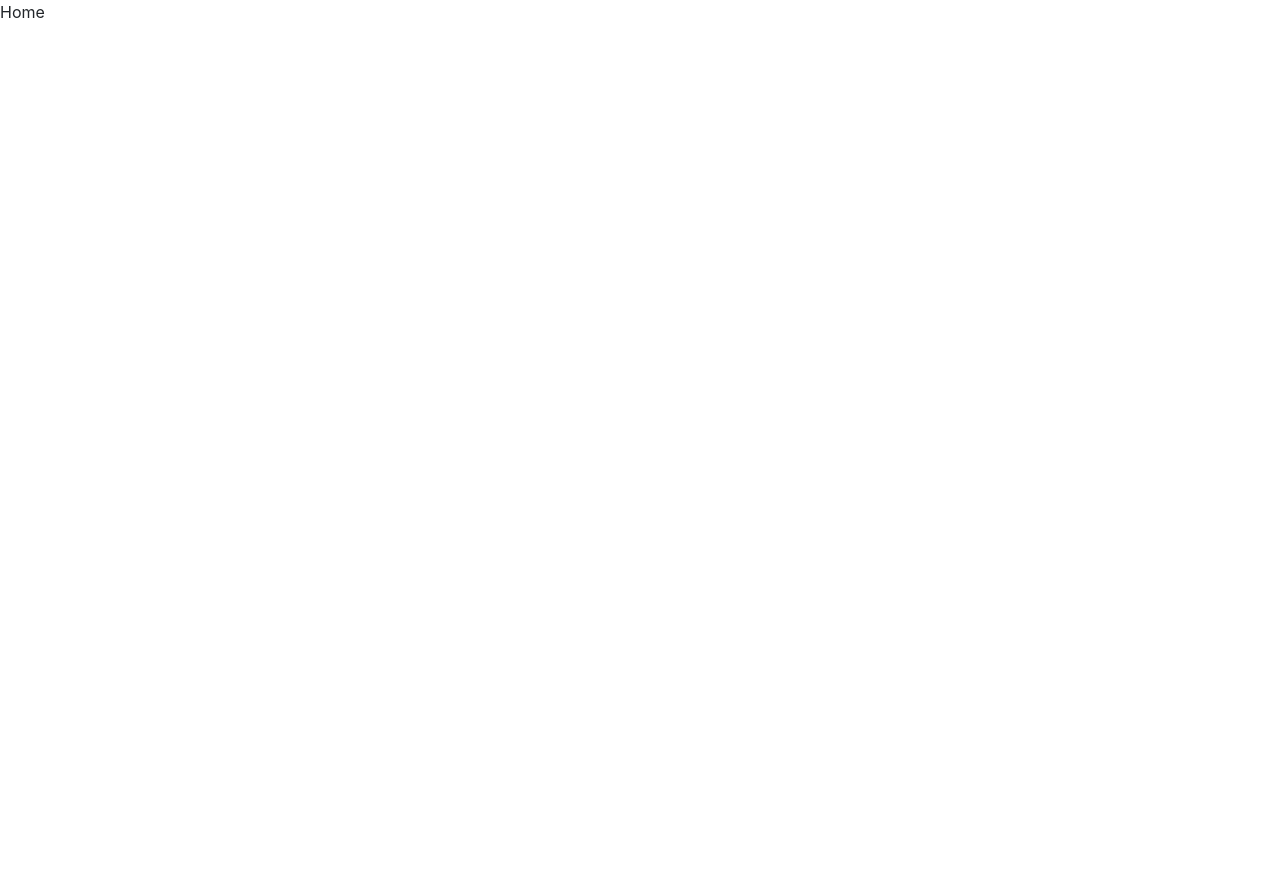
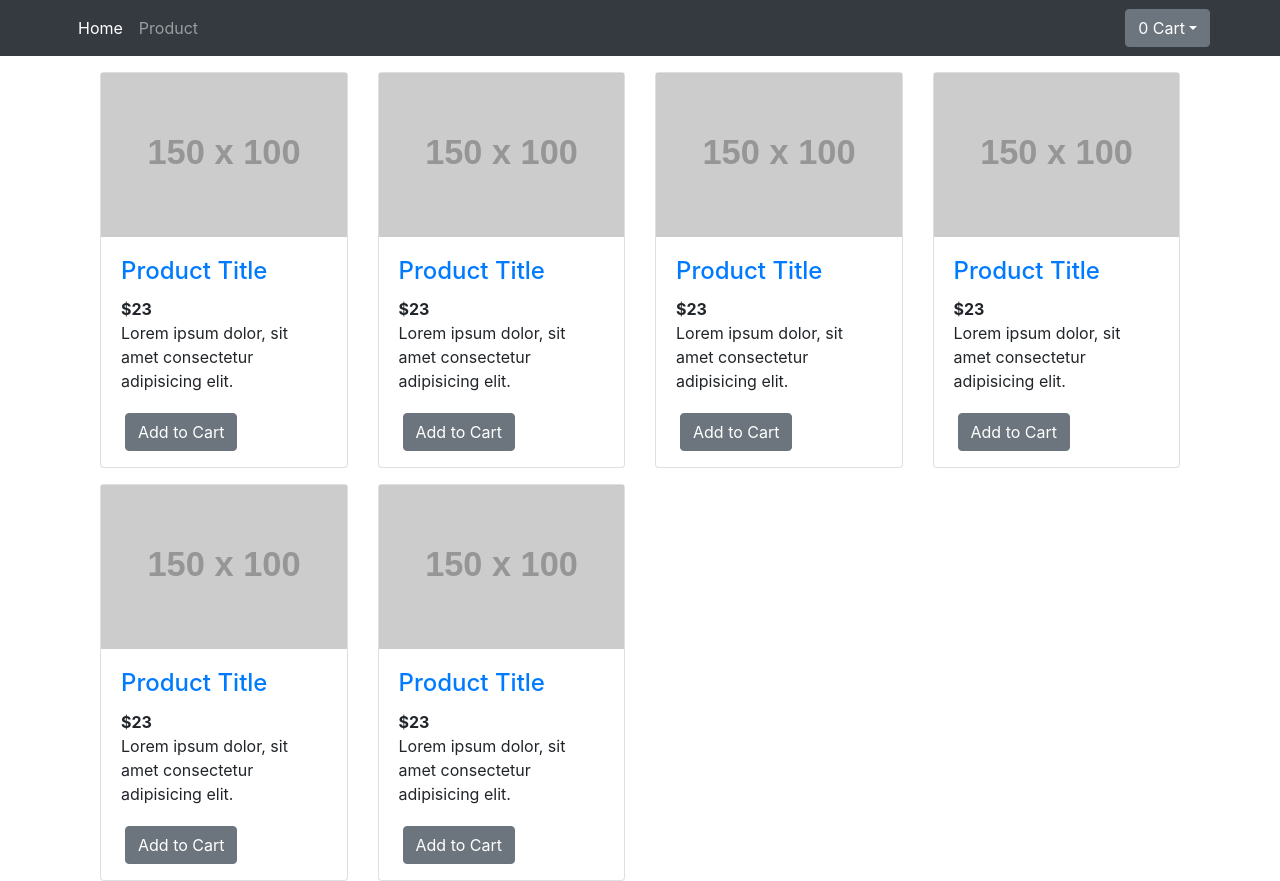
Before and after one commit to FEDYCHUNG/vuex-turorial2, a Vue app: page / in a window 1280 px wide. Before the commit the page ends 800 px from the top, so only its background shows below. Built offline with nearby package versions, Linux system fonts and the light colour scheme.

Commit message:
Add Product

```diff
--- a/src/App.vue
+++ b/src/App.vue
@@ -1,18 +1,22 @@
 <template>
   <div id="app">
-    <router-view></router-view>
+    <AppHeader />
+    <div class="container">
+      <router-view></router-view>
+    </div>
   </div>
 </template>
 
 <script>
+import AppHeader from "./components/AppHeader";
 
 export default {
-  name: 'App',
+  name: "App",
   components: {
+    AppHeader
   }
-}
+};
 </script>
 
 <style>
-
 </style>
--- /dev/null
+++ b/src/components/AppHeader.vue
@@ -0,0 +1,42 @@
+<template>
+  <div>
+    <nav class="navbar navbar-expand navbar-dark bg-dark">
+      <div class="container">
+        <ul class="nav navbar-nav">
+          <li class="nav-item active">
+            <router-link to="/" class="nav-link" href="#">Home</router-link>
+          </li>
+          <li class="nav-item">
+            <a class="nav-link" href="#">Product</a>
+          </li>
+        </ul>
+
+        <div>
+          <div class="dropdown open">
+            <button
+              class="btn btn-secondary dropdown-toggle"
+              type="button"
+              id="triggerId"
+              data-toggle="dropdown"
+              aria-haspopup="true"
+              aria-expanded="false"
+            >0 Cart</button>
+            <div @click="$event.stopPropagation()">
+              <MiniCart />
+            </div>
+          </div>
+        </div>
+      </div>
+    </nav>
+  </div>
+</template>
+
+<script>
+import MiniCart from "./MiniCart";
+
+export default {
+  components: {
+    MiniCart
+  }
+};
+</script>
--- /dev/null
+++ b/src/components/MiniCart.vue
@@ -0,0 +1,28 @@
+<template>
+  <div
+    class="dropdown-menu p-2"
+    style="min-width:320px; right:0; left:auto;"
+    aria-labelledby="triggerId"
+  >
+    <div>
+      <div class="px-2 d-flex justify-content-between">
+        <div>
+          <strong>Product Title</strong>
+          <br />1 x $23
+        </div>
+        <div>
+          <a href="#" class="badge badge-secondary">remove</a>
+        </div>
+      </div>
+    </div>
+    <hr />
+    <div class="d-flex justify-content-between">
+      <span>Total: $23</span>
+      <a href="#">Clear Cart</a>
+    </div>
+  </div>
+</template>
+
+<script>
+export default {};
+</script>
--- /dev/null
+++ b/src/components/ProductCard.vue
@@ -0,0 +1,21 @@
+<template>
+  <div class="col-3 mt-3">
+    <div class="card h-100 text-left">
+      <img class="w-100" src="https://via.placeholder.com/150x100" alt />
+      <div class="card-body">
+        <h4 class="card-title">
+          <router-link :to="{name: 'product', params: {id:23}}">Product Title</router-link>
+        </h4>
+        <strong>$23</strong>
+        <p class="card-text">Lorem ipsum dolor, sit amet consectetur adipisicing elit.</p>
+      </div>
+      <div class="px-4 pb-3">
+        <button class="btn btn-secondary">Add to Cart</button>
+      </div>
+    </div>
+  </div>
+</template>
+
+<script>
+export default {};
+</script>
--- /dev/null
+++ b/src/components/ProductList.vue
@@ -0,0 +1,20 @@
+<template>
+  <div class="d-flex align-item-strecth flex-wrap">
+    <ProductCard></ProductCard>
+    <ProductCard></ProductCard>
+    <ProductCard></ProductCard>
+    <ProductCard></ProductCard>
+    <ProductCard></ProductCard>
+    <ProductCard></ProductCard>
+  </div>
+</template>
+
+<script>
+import ProductCard from "./ProductCard";
+
+export default {
+  components: {
+    ProductCard
+  }
+};
+</script>
--- a/src/pages/Home.vue
+++ b/src/pages/Home.vue
@@ -1,11 +1,14 @@
 <template>
-    <div>
-        Home
-    </div>
+  <div>
+    <ProductList />
+  </div>
 </template>
 
 <script>
+import ProductList from "../components/ProductList";
 export default {
-
-}
+  components: {
+    ProductList
+  }
+};
 </script>
--- /dev/null
+++ b/src/pages/Product.vue
@@ -0,0 +1,20 @@
+<template>
+  <div class="row mt-5">
+    <div class="col-4">
+      <img src="https://via.placeholder.com/150x100" class="w-100" />
+    </div>
+    <div class="col-8">
+      <h1>Product Title</h1>
+      <h3>$34</h3>
+      <input type="text" class="text-center col-1 mr-2 p-1" />
+      <button class="btn btn-primary">Add to Cart</button>
+      <p class="mt-4">Lorem ipsum dolor sit amet consectetur, adipisicing elit.</p>
+    </div>
+  </div>
+</template>
+
+<script>
+export default {
+  props: ["id"]
+};
+</script>
--- a/src/routes.js
+++ b/src/routes.js
@@ -1,9 +1,15 @@
 import Home from "./pages/Home";
+import Product from "./pages/Product";
 
-export default[
-    {
-        path:'/',
+export default [{
+        path: '/',
         component: Home,
         name: 'home',
+    },
+    {
+        path: '/product/:id',
+        component: Product,
+        name: 'product',
+        props: true,
     }
 ]
```
